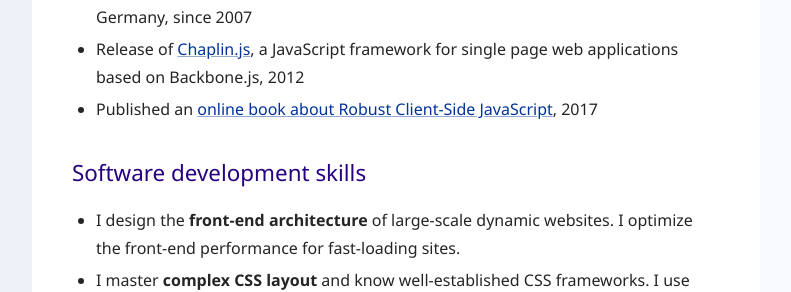
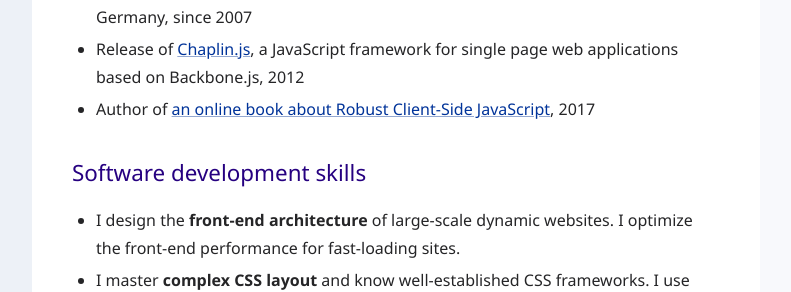
Before and after one commit to molily/molily.de, a Jekyll site: the page built from resume-en.html, in a window 1280 px wide and 900 px high, scrolled down 1293 px. Shown: the part 162-454 px from the top of the window, without its empty margins (88-879 px from the left). Built offline with Jekyll 4.4.1, drawn with Linux system fonts in a browser that asks for light colours; some web fonts are replaced.

Commit message:
Resume wording

```diff
--- a/resume-en.html
+++ b/resume-en.html
@@ -43,7 +43,7 @@ permalink: /resume-en/
   <li>Author of a <a href="/js/">German introduction to JavaScript</a>, since 2007</li>
   <li>Employed at <a href="https://9elements.com/">9elements</a>, a design and software development agency in Bochum, Germany, since 2007</li>
   <li>Release of <a href="https://github.com/chaplinjs/chaplin">Chaplin.js</a>, a JavaScript framework for single page web applications based on Backbone.js, 2012</li>
-  <li>Published an <a href="/robust-javascript/">online book about Robust Client-Side JavaScript</a>, 2017</li>
+  <li>Author of <a href="/robust-javascript/">an online book about Robust Client-Side JavaScript</a>, 2017</li>
   </ul>
 </section>
 
```
